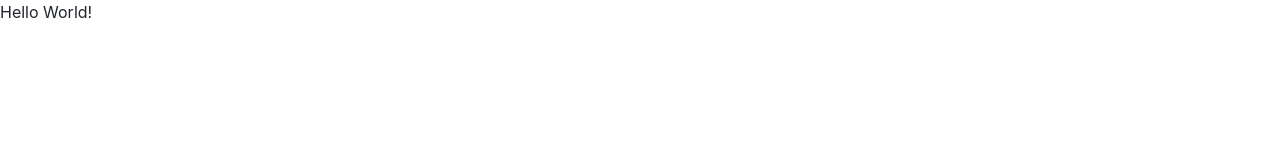
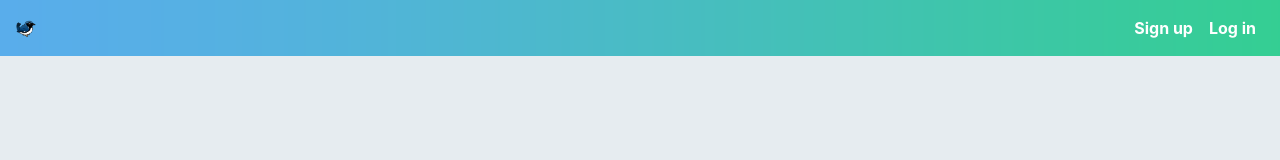
Before and after one commit to adamGuinea/deathroadtours, a React app in the folder client/: page / in a window 1280 px wide. Built offline with nearby package versions, Linux system fonts and the light colour scheme.

Commit message:
making the navbar look nice

```diff
--- a/client/public/index.html
+++ b/client/public/index.html
@@ -3,7 +3,7 @@
   <head>
     <meta charset="utf-8" />
     <link rel="shortcut icon" href="%PUBLIC_URL%/favicon.ico" />
-    <link rel="stylesheet" href="https://stackpath.bootstrapcdn.com/bootstrap/4.2.1/css/bootstrap.min.css">
+    <link rel="stylesheet" href="https://stackpath.bootstrapcdn.com/bootstrap/4.2.1/css/bootstrap.min.css" crossorigin="anonymous">
     <meta
       name="viewport"
       content="width=device-width, initial-scale=1, shrink-to-fit=no"
--- a/client/src/containers/App.js
+++ b/client/src/containers/App.js
@@ -2,14 +2,15 @@ import React from 'react';
 import {Provider} from 'react-redux';
 import {configureStore} from '../store';
 import {BrowserRouter as Router} from 'react-router-dom';
+import Navbar from './Navbar';
 
 const store = configureStore();
 
 const App = () => (
   <Provider store={store}>
     <Router>
-      <div>
-        Hello World!
+      <div className='onboarding'>
+        <Navbar />
       </div>
     </Router>
   </Provider>
--- a/client/src/containers/Navbar.js
+++ b/client/src/containers/Navbar.js
@@ -0,0 +1,36 @@
+import React, {Component} from 'react';
+import {Link} from 'react-router-dom';
+import {connect} from 'react-redux';
+import Logo from '../images/chatta-logo.png';
+
+class Navbar extends Component {
+    render(){
+        return (
+            <nav className='navbar navbar-expand'>
+                <div className='container-fluid'>
+                    <div className='navbar-header'>
+                        <Link to='/' className='navbar-brand'>
+                            <img src={Logo} alt='Chatta Home' />
+                        </Link>
+                    </div>
+                    <ul className='nav navbar-nav navbar-right'>
+                        <li>
+                            <Link to='/signup'>Sign up</Link>
+                        </li>
+                        <li>
+                            <Link to='/signin'>Log in</Link>
+                        </li>
+                    </ul>
+                </div>
+            </nav>
+        );
+    }
+}
+
+function mapStateToProps(state) {
+    return {
+        currentUser: state.currentUser
+    }
+}
+
+export default connect(mapStateToProps, null)(Navbar);
--- a/client/src/index.css
+++ b/client/src/index.css
@@ -1,14 +1,37 @@
 body {
-  margin: 0;
-  padding: 0;
-  font-family: -apple-system, BlinkMacSystemFont, "Segoe UI", "Roboto", "Oxygen",
-    "Ubuntu", "Cantarell", "Fira Sans", "Droid Sans", "Helvetica Neue",
-    sans-serif;
-  -webkit-font-smoothing: antialiased;
-  -moz-osx-font-smoothing: grayscale;
+  background-color: #e6ecf0;
 }
 
-code {
-  font-family: source-code-pro, Menlo, Monaco, Consolas, "Courier New",
-    monospace;
+/* navbar */
+
+.navbar {
+  margin-bottom: 1rem;
 }
+
+.navbar a {
+  font-weight: bold;
+  color: white;
+}
+
+.navbar a:hover {
+  color: white;
+  text-decoration: underline;
+  cursor: pointer;
+}
+
+.navbar-brand > img {
+  display: inline-block;
+  width: 20px;
+  margin-bottom: 2px;
+  margin-right: 5px;
+  border-radius: 2px;
+}
+
+ul.nav.navbar-nav li {
+  margin: 0 0.5rem;
+}
+
+.onboarding > .navbar {
+  background-image: url('./images/nav-bg.png');
+  background-size: 100% 100%;
+}
```
Also changed, not shown: client/src/images/chatta-hero.jpg (added), client/src/images/chatta-logo.png (added), client/src/images/default-profile-image.jpg (added), client/src/images/nav-bg.png (added), client/src/images/signed-out-home.jpg (added).
